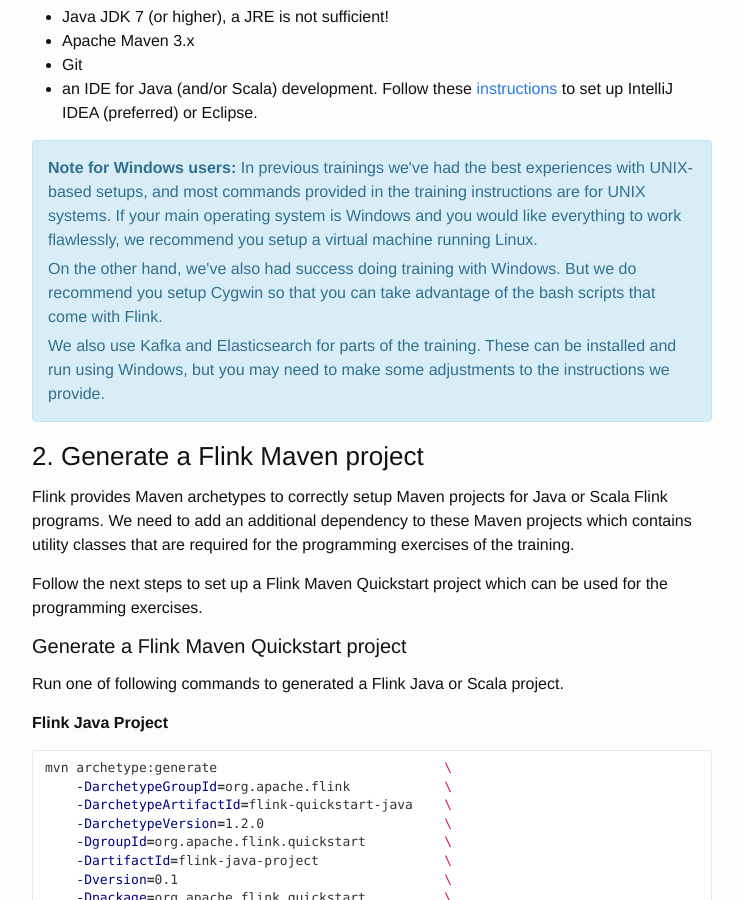
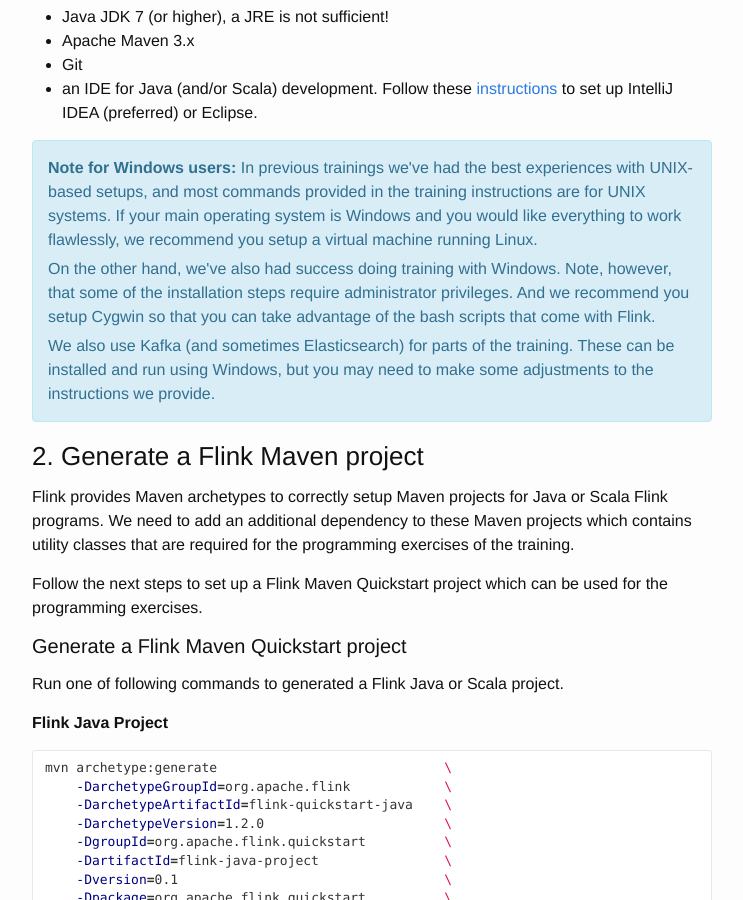
Before and after one commit to dataArtisans/flink-training-web, a Jekyll site: the page built from devEnvSetup.md, in a window 1280 px wide and 900 px high, scrolled down 387 px. Shown: the whole window, without its empty margins (268-1011 px from the left). Built offline with Jekyll 4.4.1, drawn with Linux system fonts in a browser that asks for light colours.

Commit message:
more info for windows users

```diff
--- a/devEnvSetup.md
+++ b/devEnvSetup.md
@@ -25,11 +25,12 @@
 
 <p>
 On the other hand, we've also had success doing training with Windows.
-But we do recommend you setup Cygwin so that you can take advantage of the bash scripts that come with Flink.
+Note, however, that some of the installation steps require administrator privileges.
+And we recommend you setup Cygwin so that you can take advantage of the bash scripts that come with Flink.
 </p>
 
 <p>
-We also use Kafka and Elasticsearch for parts of the training. These can be installed and run using Windows, but you may
+We also use Kafka (and sometimes Elasticsearch) for parts of the training. These can be installed and run using Windows, but you may
 need to make some adjustments to the instructions we provide.
 </p>
 </div>
```
